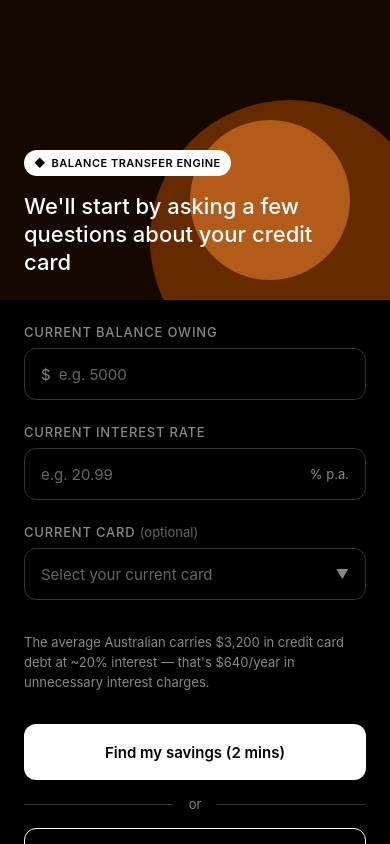
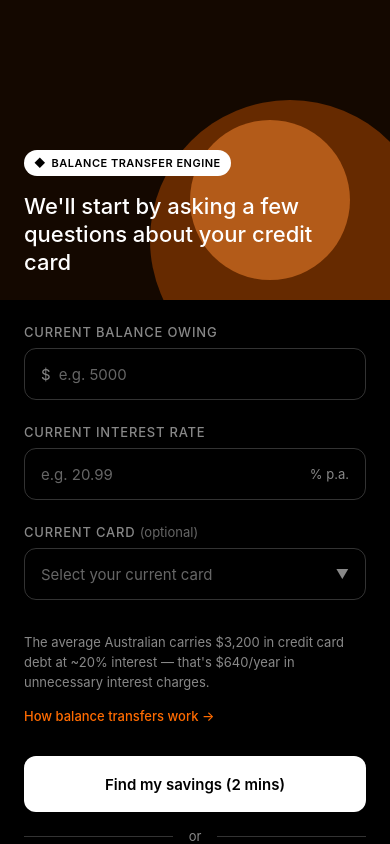
Before and after one commit to Amar723/Balance-Transfer-Optimizer, a React Native app: screen /Input in a window 390 px wide. Built offline with nearby package versions, Linux system fonts and the light colour scheme.

Commit message:
fixing the alignment for current-card ppicker to banks within the dataset

```diff
--- a/src/screens/InputScreen.tsx
+++ b/src/screens/InputScreen.tsx
@@ -21,6 +21,7 @@ import type { NativeStackNavigationProp } from '@react-navigation/native-stack';
 
 import { theme } from '../theme';
 import type { RootStackParamList } from '../navigation/types';
+import { CURRENT_CARD_OPTIONS } from '../data/balanceTransferOffers';
 
 // Domain constants - single source of truth
 
@@ -28,16 +29,6 @@ const BALANCE_TRANSFER_LIMITS = {
   MAX_DEBT_AUD: 100_000,
   MAX_INTEREST_RATE_PCT: 30,
 } as const;
-
-const COMMON_CARDS: readonly string[] = [
-  'ANZ Low Rate',
-  'CommBank Low Rate',
-  'NAB Low Rate',
-  'Westpac Low Rate',
-  'Citi Clear',
-  'Bankwest Breeze Platinum',
-  'Other',
-];
 
 // Validation
 export interface FormErrors {
@@ -248,7 +239,7 @@ export default function InputScreen({ navigation }: Props) {
 
               {showCardPicker && (
                 <View style={styles.dropdown}>
-                  {COMMON_CARDS.map((card) => (
+                  {CURRENT_CARD_OPTIONS.map((card) => (
                     <TouchableOpacity
                       key={card}
                       style={styles.dropdownItem}
@@ -267,6 +258,15 @@ export default function InputScreen({ navigation }: Props) {
               The average Australian carries $3,200 in credit card debt at ~20% interest — that's
               $640/year in unnecessary interest charges.
             </Text>
+
+            <TouchableOpacity
+              onPress={() => navigation.navigate('Learn')}
+              accessibilityRole="link"
+              accessibilityLabel="Learn how balance transfers work"
+              style={styles.learnLink}
+            >
+              <Text style={styles.learnLinkText}>How balance transfers work →</Text>
+            </TouchableOpacity>
           </View>
 
           <View style={styles.footer}>
@@ -466,6 +466,15 @@ const styles = StyleSheet.create({
     lineHeight: 20,
     marginTop: theme.spacing.sm,
   },
+  learnLink: {
+    marginTop: theme.spacing.md,
+    alignSelf: 'flex-start',
+  },
+  learnLinkText: {
+    fontSize: theme.typography.sizes.sm,
+    color: theme.colors.primary,
+    fontWeight: theme.typography.weights.medium,
+  },
 
   footer: {
     marginTop: 'auto',
```
